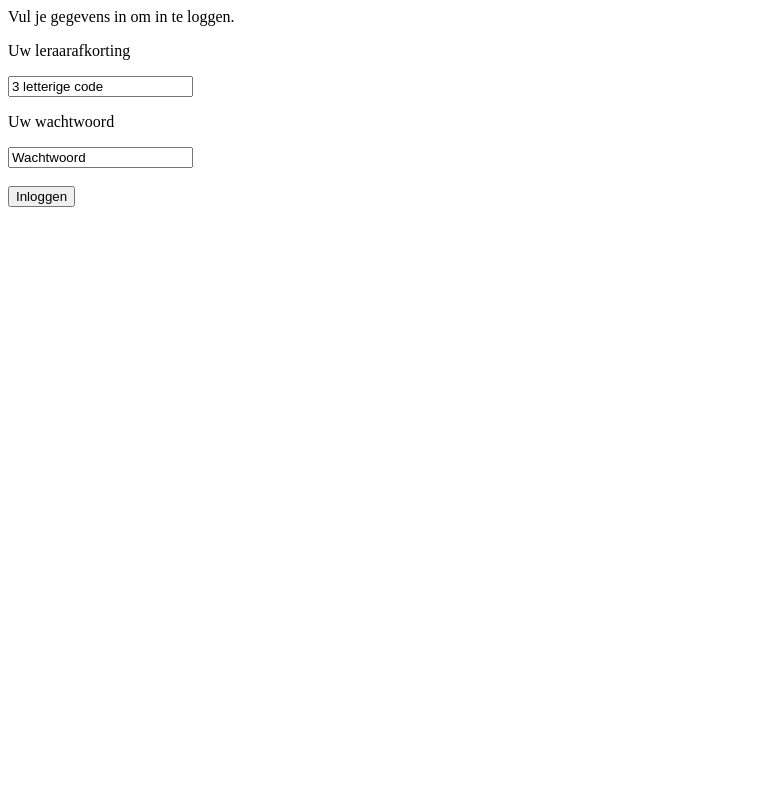
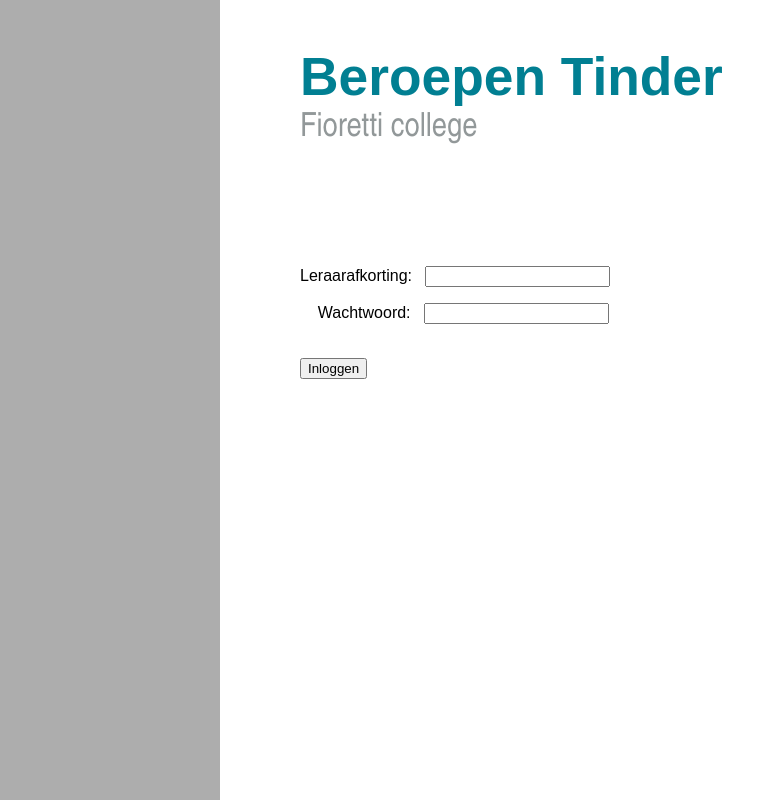
Before and after one commit to Beroepentinder/BeroepenTinder, a PHP site: page /inloggen.php in a window 1280 px wide. Shown: the whole page, without its empty margins (0-777 px from the left). Run offline with PHP 8.4, Linux system fonts and the light colour scheme.

Commit message:
Layout van inloggen.php veranderd

```diff
--- a/website/inloggen.php
+++ b/website/inloggen.php
@@ -22,12 +22,75 @@
 
   </head>
   <main>
+  <style>
+#titel {
+position: fixed;
+top: 10px;
+left: 300px;
+font-family: Arial, "Helvetica Neue", Helvetica, sans-serif;
+color: #017f92;
+}
+
+#rectangle {
+	position: fixed;
+	top: -20px;
+	left: 0px;
+	width: 220px;
+	height: 8000px;
+	background: #adadad;
+
+}
+
+#ondertitel {
+position: fixed;
+top: 76px;
+left: 300px;
+font-family: "Arial Narrow", Arial, sans-serif;
+color: #929899;
+}
+
+#ondertekst {
+position: fixed;
+top: 250px;
+left: 300px;
+font-family: Arial, "Helvetica Neue", Helvetica, sans-serif;
+color: #black;
+}
+
+#link {
+position: fixed;
+top: 325px;
+left: 300px;
+font-family: Arial, "Helvetica Neue", Helvetica, sans-serif;
+}
+
+#Inlogsysteem {
+position: fixed;
+top: 250px;
+left: 300px;
+font-family: Arial, "Helvetica Neue", Helvetica, sans-serif;
+}
+
+#Foutmelding_inloggen {
+position: fixed;
+top: 340px;
+left: 300px;
+font-family: Arial, "Helvetica Neue", Helvetica, sans-serif;
+color: #c90000;
+font-size: 75%;
+}
+</style>
+
+  <p id="rectangle"></p>
   <div id="inlogsysteem">
+    <h1 id= "titel" STYLE="font-size: 40pt;">Beroepen Tinder</h1>
+  <p id= "ondertitel" STYLE="font-size: 25pt;">Fioretti college</p>
 
+
+  <div id="Foutmelding_inloggen" >
     <?php
     // connectie maken met de server
 			$mysql = mysqli_connect($server,$user,$pass,$db) or die("Fout 2: Er is geen verbinding met de MySQL-server tot stand gebracht!");
-
 			if(isset($_POST['lernaam'], $_POST['lerww']))
 			{
 				// Beveiligen
@@ -36,17 +99,14 @@
 				// Checken of wachtwoord klopt met gebruikersnaam
 				$sWachtwoordControle = mysqli_query($mysql, "SELECT * FROM Leraargegevens WHERE lernaam='$sLernaam' AND lerww='$sLerww' ") or die("De selectquery op de database is mislukt!");
 				$count=mysqli_num_rows($sWachtwoordControle);
-
 				if($count == 1)
 				{
 					// Wachtwoord en gebruikersnaam zijn juist, dus status updaten
 					$_SESSION['logged_in'] = true;
 					$_SESSION['sLernaam'] = $sLernaam;
-
 					// Klant doorsturen naar de hoofdpagina
 					header('Refresh: 1; url=resultaten.php');
 					echo "U bent succesvol ingelogd!";
-
 				}
 				// Als gebruikersnaam en wachtwoord niet goed zijn
 				else
@@ -55,24 +115,33 @@
 					echo 'Deze combinatie van gebruikersnaam en wachtwoord is niet juist!';
 				}
 			}
-			else
-			{
-			  echo 'Vul je gegevens in om in te loggen.';
-			}
 
 			// Hier wordt de connectie met de database weer verbroken
 			mysqli_close($mysql) or die("Het verbreken van de verbinding met de MySQL-server is mislukt!");
+     ?>
 
-     ?>
+</div>
+
+
+
+
+
+
+
+
+
+	<div id="Inlogsysteem" >
     <form action="inloggen.php" method="post">
-      <p>Uw leraarafkorting</p>
-      <input type="text" name="lernaam" value="3 letterige code">
+      <p>Leraarafkorting: &nbsp;&nbsp;<input type="text" name="lernaam" value="" ></p>
+      <p>&nbsp;&nbsp;&nbsp;&nbsp;Wachtwoord: &nbsp;&nbsp;<input type="text" name="lerww" value=""></p> <!--&nbsp; is een spatie-->
 
-      <p>Uw wachtwoord</p>
-      <input type="text" name="lerww" value="Wachtwoord">
-      <br><br>
-      <input type="submit" value="Inloggen">
+
+
+	  </br>
+      <input type="submit" value="Inloggen">  <!-- Ik verander deze later in een afbeelding, dat is mooier-->
     </form>
+	</div>
+
   </div>
   </main>
 </html>
--- a/website/style.css
+++ b/website/style.css
@@ -39,3 +39,19 @@
 font-family: Arial, "Helvetica Neue", Helvetica, sans-serif;
 
 }
+
+#Inlogsysteem {
+position: fixed;
+top: 250px;
+left: 300px;
+font-family: Arial, "Helvetica Neue", Helvetica, sans-serif;
+}
+
+#Foutmelding_inloggen {
+position: fixed;
+top: 340px;
+left: 300px;
+font-family: Arial, "Helvetica Neue", Helvetica, sans-serif;
+color: #c90000;
+font-size: 75%;
+}
```
